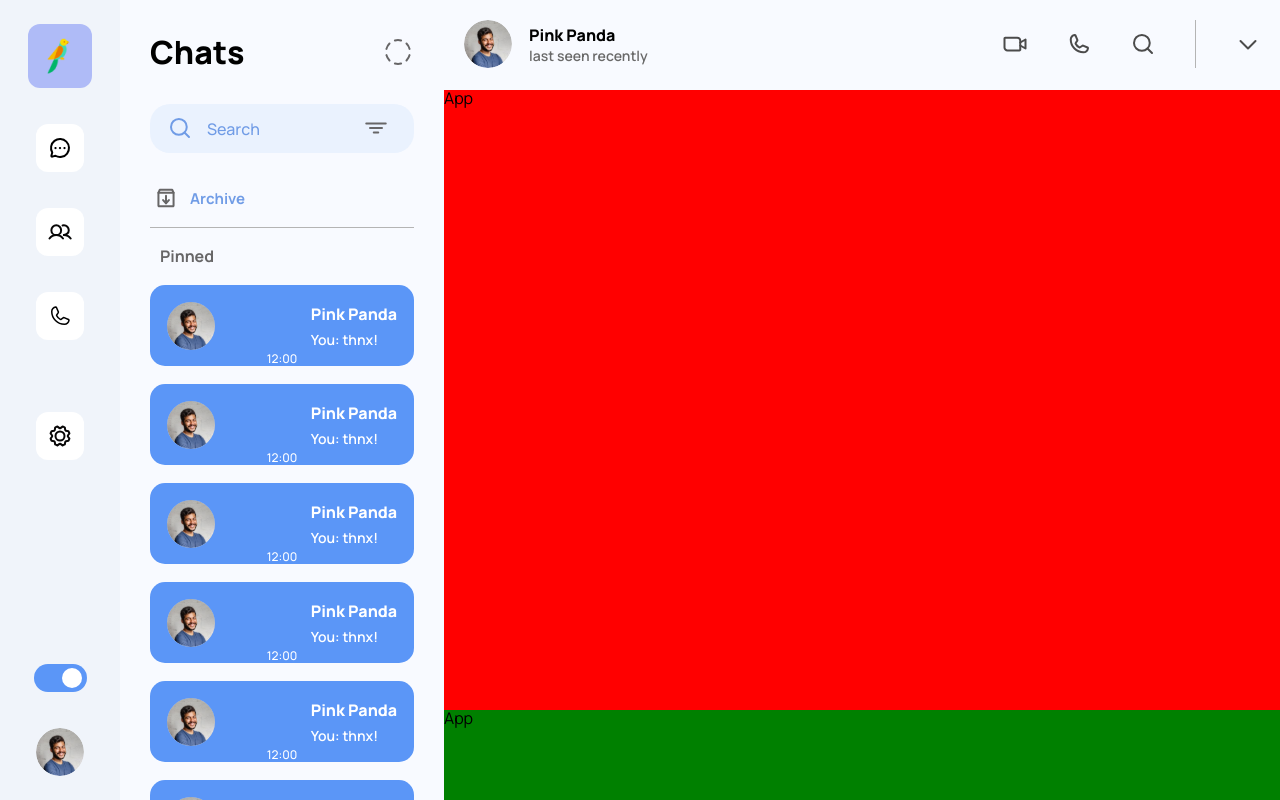
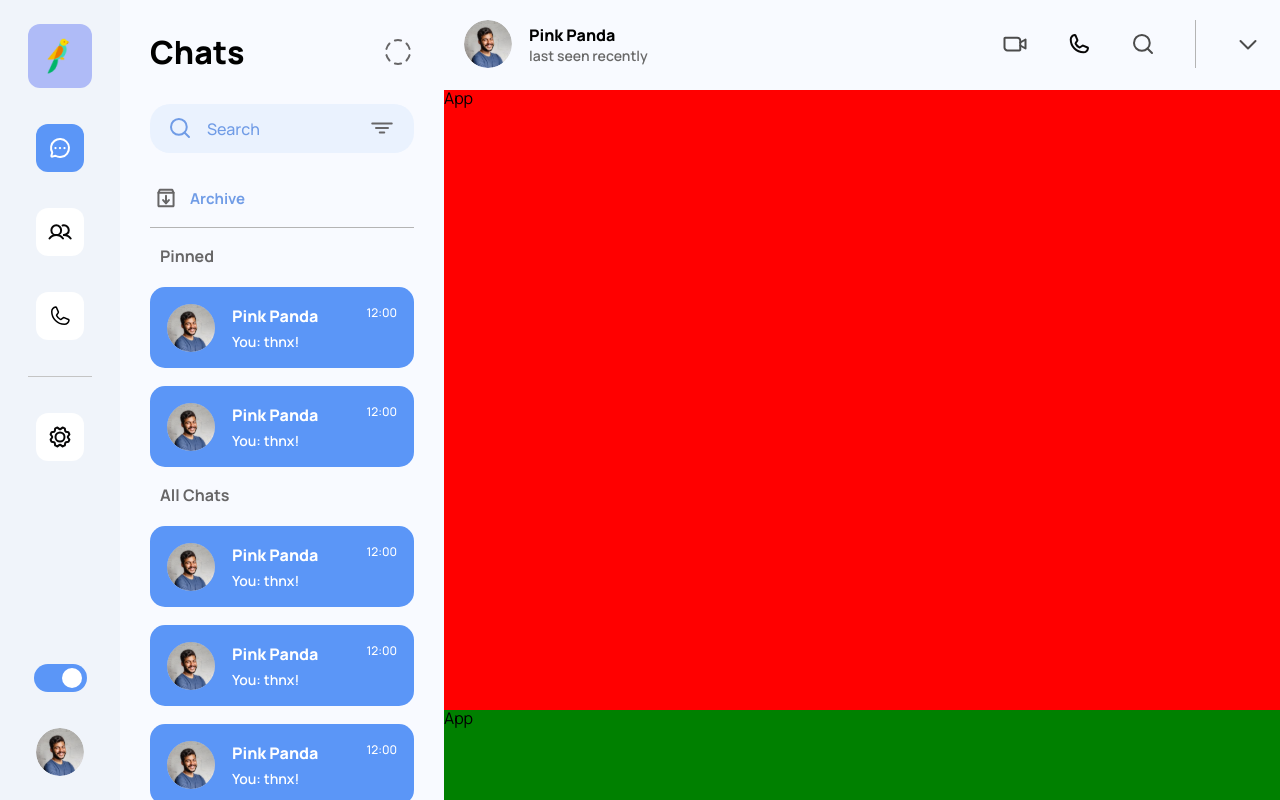
Before and after one commit to adrqq/bitegram-chat, a React (Create React App) app: page /#/home in a window 1280 px wide. Built offline with nearby package versions, Linux system fonts and the light colour scheme.

Commit message:
rewritted sidebar added AllChats

```diff
--- a/src/App.module.scss
+++ b/src/App.module.scss
@@ -4,3 +4,7 @@
   box-sizing: border-box;
   font-family: $main-font;
 }
+
+button {
+  cursor: pointer;
+}
--- a/src/components/ChatItem/ChatItem.tsx
+++ b/src/components/ChatItem/ChatItem.tsx
@@ -12,7 +12,7 @@ export const ChatItem: FC = () => {
         !selected && s.chat__container__unselected
       )}
     >
-      <div className={s.chat__item}>
+      <div className={s.chat_item}>
         <div className={s.chat__info__wrapper}>
           <div
             className={s.chat__avatar}
--- a/src/components/SearchBar/SearchBar.module.scss
+++ b/src/components/SearchBar/SearchBar.module.scss
@@ -15,7 +15,12 @@
   }
 
   &__funnel_icon {
-    padding: 13px 26px 13px 0;
+    padding: 13px 20px 13px 0;
+    background: none;
+    color: inherit;
+    border: none;
+    font: inherit;
+    outline: inherit;
   }
 
   &__input {
@@ -34,4 +39,13 @@
       color: #709CE6;
     }
   }
+
+  &__button {
+    background: none;
+    color: inherit;
+    border: none;
+    padding: 0;
+    font: inherit;
+    outline: inherit;
+  }
 }
--- a/src/components/SearchBar/SearchBar.tsx
+++ b/src/components/SearchBar/SearchBar.tsx
@@ -9,16 +9,21 @@ interface SearchBarProps { }
 export const SearchBar: FC<SearchBarProps> = () => (
   <div className={s.search_bar}>
     <label htmlFor="search" className={s.search_bar__search_icon}>
-      <img src={searchIcon} alt="search" />
+      <button
+        className={s.search_bar__button}
+        type="button"
+      >
+        <img src={searchIcon} alt="search" />
+      </button>
     </label>
     <input
       type="text"
       placeholder="Search"
       className={s.search_bar__input}
-      id='search'
+      id="search"
     />
-    <label htmlFor="search" className={s.search_bar__funnel_icon}>
+    <button className={s.search_bar__funnel_icon}>
       <img src={funnelIcon} alt="filter-select" />
-    </label>
+    </button>
   </div>
 );
--- a/src/components/SelectorBlock/SelectorBlock.module.scss
+++ b/src/components/SelectorBlock/SelectorBlock.module.scss
@@ -45,7 +45,12 @@
   }
 
   &__pinned {
-    margin-bottom: 18px;
+    margin-bottom: 20px;
+  }
+
+  &__all {
+    margin-bottom: 20px;
+    margin-top: 17px;
   }
 
   &__subtitle {
--- a/src/components/SelectorBlock/SelectorBlock.tsx
+++ b/src/components/SelectorBlock/SelectorBlock.tsx
@@ -42,6 +42,17 @@ export const SelectorBlock: FC<Props> = () => {
       <ul className={s.chats_list}>
         <ChatItem />
         <ChatItem />
+      </ul>
+
+      <div className={s.selector_block__all}>
+        <h2 className={s.selector_block__subtitle}>
+          All Chats
+        </h2>
+      </div>
+
+      <ul className={s.chats_list}>
+        <ChatItem />
+        <ChatItem />
         <ChatItem />
         <ChatItem />
         <ChatItem />
--- a/src/components/Sidebar/Sidebar.module.scss
+++ b/src/components/Sidebar/Sidebar.module.scss
@@ -88,11 +88,10 @@
   }
 
   &__chat {
-    width: 24px;
-    height: 24px;
     background-size: 24px 24px;
     background-repeat: no-repeat;
     flex-shrink: 0;
+    background-position: center;
     background-image: url("../../images/black-chat-logo.svg");
 
     &__selected {
@@ -101,11 +100,10 @@
   }
 
   &__users {
-    width: 24px;
-    height: 24px;
     background-size: 24px 24px;
     background-repeat: no-repeat;
     flex-shrink: 0;
+    background-position: center;
     background-image: url("../../images/black-users-logo.svg");
 
     &__selected {
@@ -114,13 +112,10 @@
   }
 
   &__calls {
-    flex-shrink: 0;
-    width: 24px;
-    height: 24px;
-
     background-size: 24px 24px;
     background-repeat: no-repeat;
-
+    flex-shrink: 0;
+    background-position: center;
     background-image: url("../../images/black-phone-logo.svg");
 
     &__selected {
@@ -129,11 +124,10 @@
   }
 
   &__settings {
-    width: 24px;
-    height: 24px;
     background-size: 24px 24px;
     background-repeat: no-repeat;
     flex-shrink: 0;
+    background-position: center;
     background-image: url("../../images/black-settings-logo.svg");
 
     &__selected {
@@ -142,7 +136,7 @@
   }
 }
 
-.black-line {
+.black_line {
   width: 100%;
   height: 1px;
   background: #c4c4c4;
--- a/src/components/Sidebar/Sidebar.tsx
+++ b/src/components/Sidebar/Sidebar.tsx
@@ -1,9 +1,9 @@
 import React, { FC } from 'react';
 import s from './Sidebar.module.scss';
+import { NavLink } from "react-router-dom";
 import classNames from 'classnames';
 
 const Sidebar: FC = () => {
-  const selected = false;
 
   return (
     <div className={s.sidebar}>
@@ -12,63 +12,51 @@ const Sidebar: FC = () => {
           <div className={s.sidebar__logo_icon} />
         </div>
 
-        <div
-          className={classNames(
-            s.sidebar__item,
-            selected && s.sidebar__item__selected,
-          )}
-        >
-          <div
-            className={classNames(
+        <NavLink
+          to="/home"
+          className={({ isActive, isPending }) =>
+            classNames(s.sidebar__item,
               s.sidebar__chat,
-              selected && s.sidebar__chat__selected,
-            )}
-          />
-        </div>
+              isActive && s.sidebar__chat__selected,
+              isActive && s.sidebar__item__selected,
+            )
+          }
+        />
 
-        <div
-          className={classNames(
-            s.sidebar__item,
-            selected && s.sidebar__item__selected,
-          )}
-        >
-          <div
-            className={classNames(
+        <NavLink
+          to="/groups"
+          className={({ isActive, isPending }) =>
+            classNames(s.sidebar__item,
               s.sidebar__users,
-              selected && s.sidebar__users__selected,
-            )}
-          />
-        </div>
+              isActive && s.sidebar__users__selected,
+              isActive && s.sidebar__item__selected,
+            )
+          }
+        />
 
-        <div
-          className={classNames(
-            s.sidebar__item,
-            selected && s.sidebar__item__selected,
-          )}
-        >
-          <div
-            className={classNames(
+        <NavLink
+          to="/calls"
+          className={({ isActive, isPending }) =>
+            classNames(s.sidebar__item,
               s.sidebar__calls,
-              selected && s.sidebar__calls__selected,
-            )}
-          />
-        </div>
+              isActive && s.sidebar__calls__selected,
+              isActive && s.sidebar__item__selected,
+            )
+          }
+        />
 
-        <div className={s.blackLine} />
+        <div className={s.black_line} />
 
-        <div
-          className={classNames(
-            s.sidebar__item,
-            selected && s.sidebar__settings__selected,
-          )}
-        >
-          <div
-            className={classNames(
+        <NavLink
+          to="/settings"
+          className={({ isActive, isPending }) =>
+            classNames(s.sidebar__item,
               s.sidebar__settings,
-              selected && s.sidebar__settings__selected,
-            )}
-          />
-        </div>
+              isActive && s.sidebar__settings__selected,
+              isActive && s.sidebar__item__selected,
+            )
+          }
+        />
       </div>
 
       <div className={s.sidebar__info__wrapper}>
```
Also changed, not shown: src/images/phone-logo.svg.
